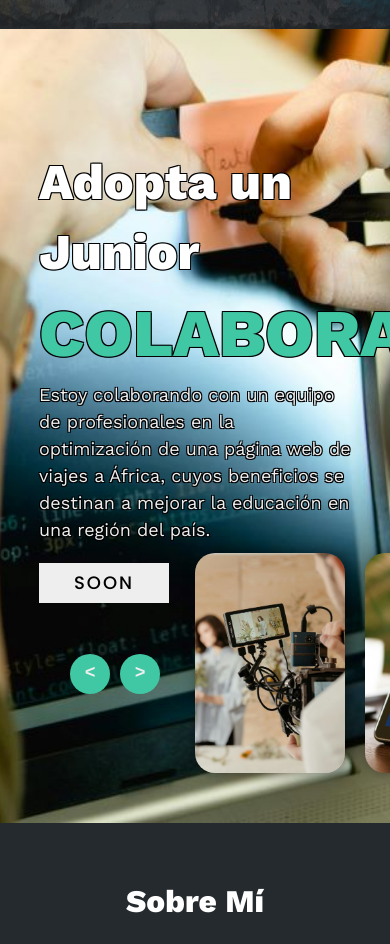
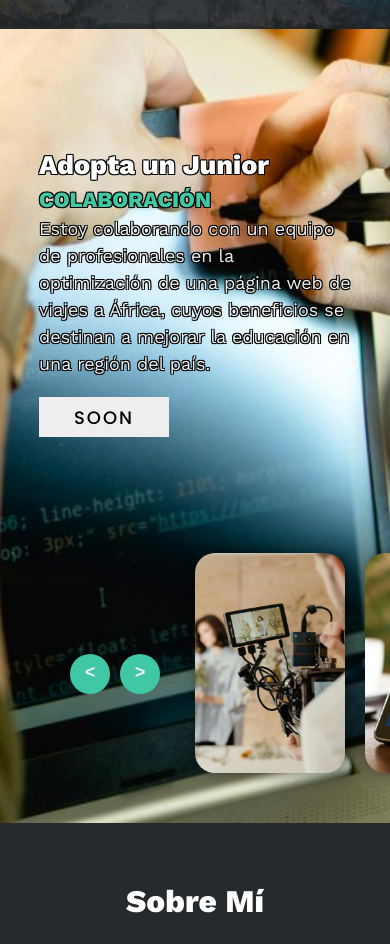
Before and after one commit to Luiso-o/Portafolio, a website: page index.html in a window 390 px wide. Shown: the part 776-1720 px from the top of the page. Drawn offline with nearby package versions, Linux system fonts and the light colour scheme; a web font is replaced by a local one.

Commit message:
responsive

```diff
--- a/scss/_news.scss
+++ b/scss/_news.scss
@@ -278,11 +278,17 @@ $white-color: #eee;
         opacity: 0;
     }
 }
+
 @media screen and (max-width: 678px) {
     .slider .list .item .content{
         padding-right: 0;
+        width: 80%;
     }
     .slider .list .item .content .title{
-        font-size: 50px;
+        font-size: 1.5em !important;
+    }
+
+    .slider .list .item .content .type{
+        font-size: 1.2em !important;
     }
 }
```
Also changed, not shown: styles.css, 1 other file.
